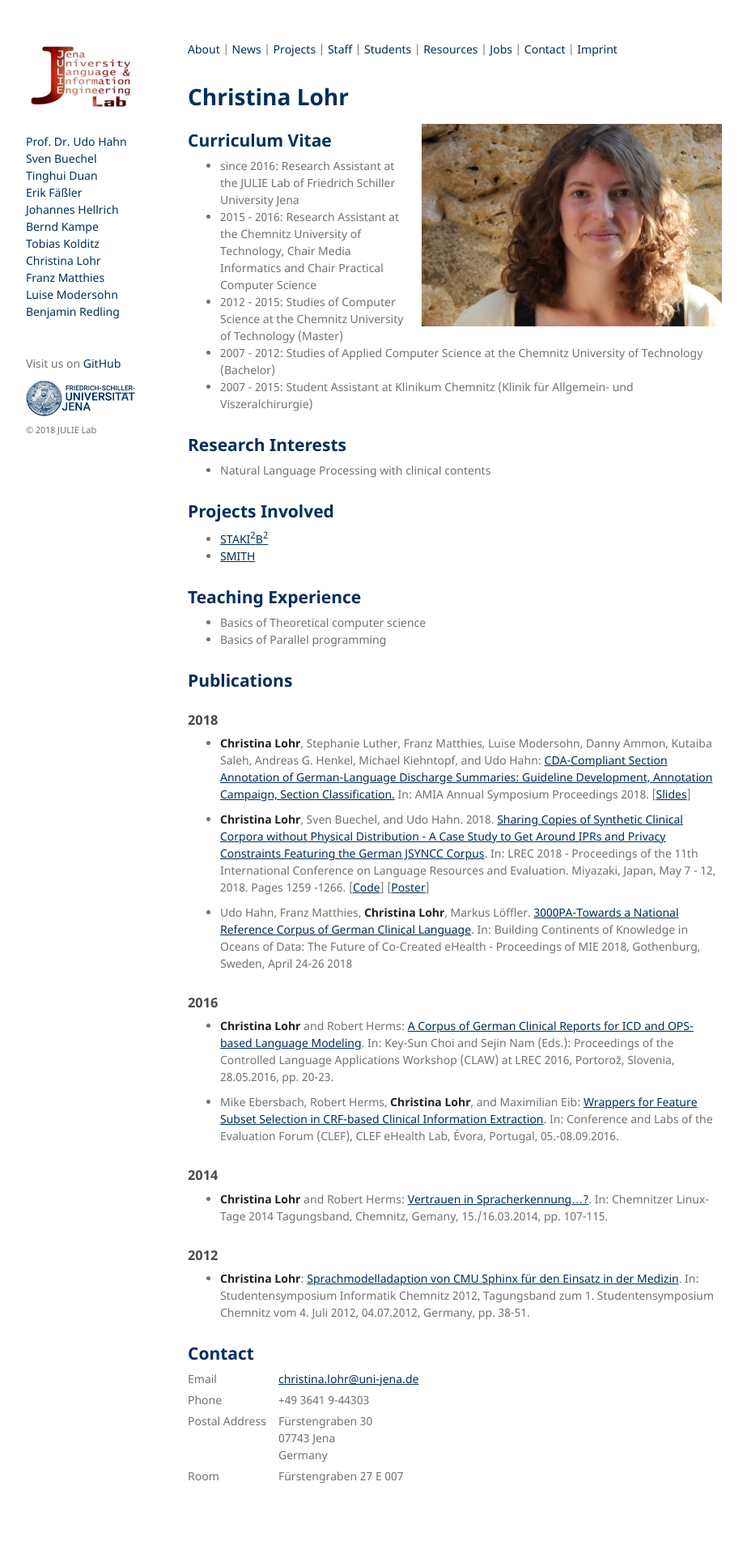
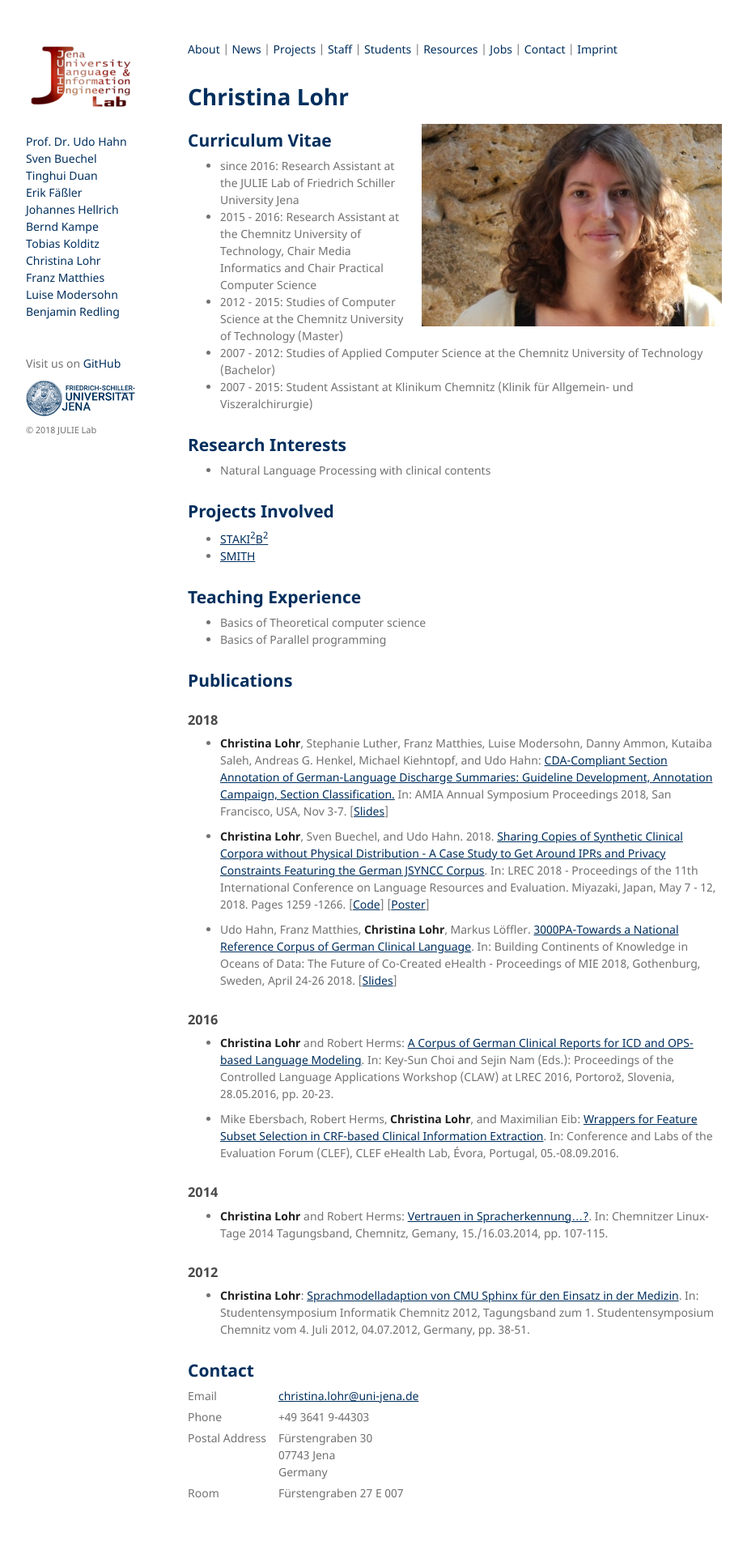
Before and after one commit to JULIELab/JULIELab.github.io, a Jekyll site: the page built from Staff/Lohr/index.md, in a window 1280 px wide. Shown: the whole page at 81% size, without its empty margins (178-1101 px from the left). Built offline with Jekyll 4.4.1, drawn with Linux system fonts in a browser that asks for light colours; our own code applies the rules of GitHub Pages for plain Markdown files; before the commit the page ends 1898 px from its top, so only the background shows below that.

Commit message:
Update Christinas Page.

```diff
--- a/Staff/Lohr/index.md
+++ b/Staff/Lohr/index.md
@@ -31,11 +31,11 @@
 
 ### 2018
 
-* **Christina Lohr**, Stephanie Luther, Franz Matthies, Luise Modersohn, Danny Ammon, Kutaiba Saleh, Andreas G. Henkel, Michael Kiehntopf, and Udo Hahn: [CDA-Compliant Section Annotation of German-Language Discharge Summaries: Guideline Development, Annotation Campaign, Section Classification.](/downloads/publications/papers/lohr-2018-amia-sections.pdf) In: AMIA Annual Symposium Proceedings 2018. [[Slides](/downloads/slides/lohr-2018-amia-sections-slides.pdf)]
+* **Christina Lohr**, Stephanie Luther, Franz Matthies, Luise Modersohn, Danny Ammon, Kutaiba Saleh, Andreas G. Henkel, Michael Kiehntopf, and Udo Hahn: [CDA-Compliant Section Annotation of German-Language Discharge Summaries: Guideline Development, Annotation Campaign, Section Classification.](/downloads/publications/papers/lohr-2018-amia-sections.pdf) In: AMIA Annual Symposium Proceedings 2018, San Francisco, USA, Nov 3-7. [[Slides](/downloads/publications/slides/lohr-2018-amia-sections-slides.pdf)]
 
 * **Christina Lohr**, Sven Buechel, and Udo Hahn. 2018. [Sharing Copies of Synthetic Clinical Corpora without Physical Distribution - A Case Study to Get Around IPRs and Privacy Constraints Featuring the German JSYNCC Corpus](http://www.lrec-conf.org/proceedings/lrec2018/pdf/701.pdf). In: LREC 2018 - Proceedings of the 11th International Conference on Language Resources and Evaluation. Miyazaki, Japan, May 7 - 12, 2018. Pages 1259 -1266. [[Code](https://github.com/julielab/jsyncc)] [[Poster](/downloads/publications/posters/Poster_LREC_JSYNCC.pdf)]
 
-* Udo Hahn, Franz Matthies, **Christina Lohr**, Markus Löffler. [3000PA-Towards a National Reference Corpus of German Clinical Language](http://ebooks.iospress.nl/ISBN/978-1-61499-852-5). In: Building Continents of Knowledge in Oceans of Data: The Future of Co-Created eHealth - Proceedings of MIE 2018, Gothenburg, Sweden, April 24-26 2018
+* Udo Hahn, Franz Matthies, **Christina Lohr**, Markus Löffler. [3000PA-Towards a National Reference Corpus of German Clinical Language](http://ebooks.iospress.nl/volumearticle/48747). In: Building Continents of Knowledge in Oceans of Data: The Future of Co-Created eHealth - Proceedings of MIE 2018, Gothenburg, Sweden, April 24-26 2018. [[Slides](/downloads/publications/slides/lohr2018-mie-3000PA-slides.pdf)]
 
 ### 2016
 
```
Also changed, not shown: Staff/Buechel/index.md (+1 -1 lines), 1 other file.
